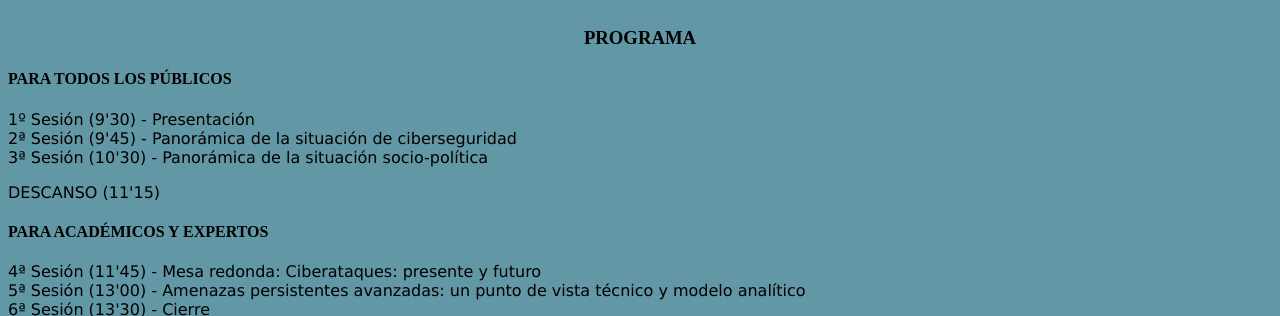
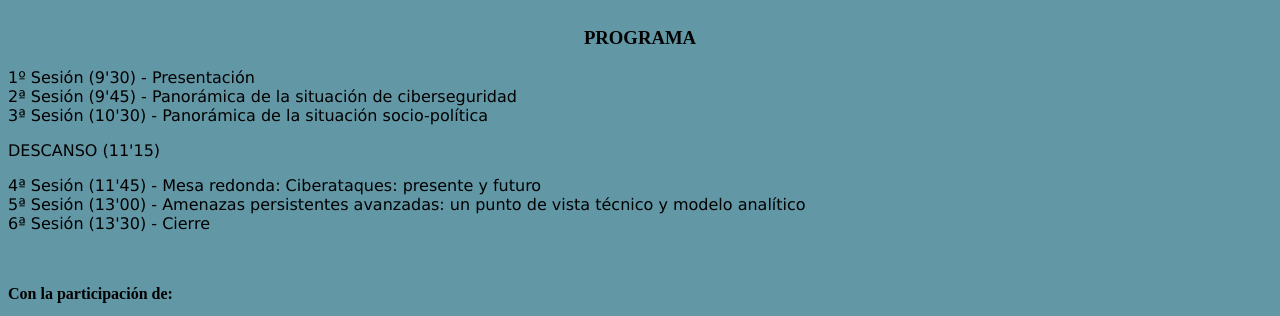
Before and after one commit to lgmanzan/lgmanzan.github.io, a plain HTML site: page CAVTIONS/index.html in a window 1280 px wide. Shown: the part 380-696 px from the top of the page. Drawn offline with Linux system fonts and the light colour scheme.

Commit message:
Update index.html

```diff
--- a/CAVTIONS/index.html
+++ b/CAVTIONS/index.html
@@ -15,14 +15,11 @@ p {font-family:verdana;}
 <p style="text-align:center;color:white;font-weight:bold;font-size:30px;"><img src='./images/CAVTIONS.png' alt=CAVTIONS height=187 width=320 class="center">29 de Septiembre - Aula Magna (Getafe)</p>
 
 <h3>PROGRAMA</h3>
-<h4>PARA TODOS LOS P&Uacute;BLICOS</h4>
 <p>1&ordm; Sesi&oacute;n (9'30) - Presentaci&oacute;n&nbsp;<br />
 2&ordf; Sesi&oacute;n (9'45) - Panor&aacute;mica de la situaci&oacute;n de ciberseguridad <br />
 3&ordf; Sesi&oacute;n (10'30) - Panor&aacute;mica de la situaci&oacute;n socio-pol&iacute;tica<br /></p>
 
 <p>DESCANSO (11'15)</p>
-<h4>PARA ACAD&Eacute;MICOS Y EXPERTOS</h4>
-
 <p>4&ordf; Sesi&oacute;n (11'45) - Mesa redonda: Ciberataques: presente y futuro<br/>
 
 5&ordf; Sesi&oacute;n (13'00) - Amenazas persistentes avanzadas: un punto de vista t&eacute;cnico y modelo analítico <br />
```
